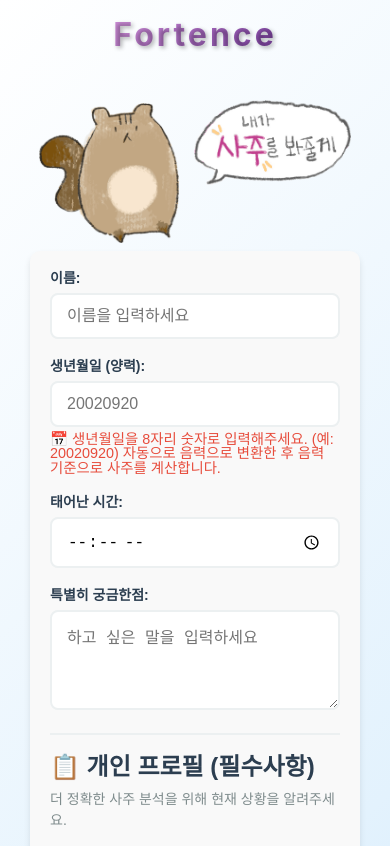
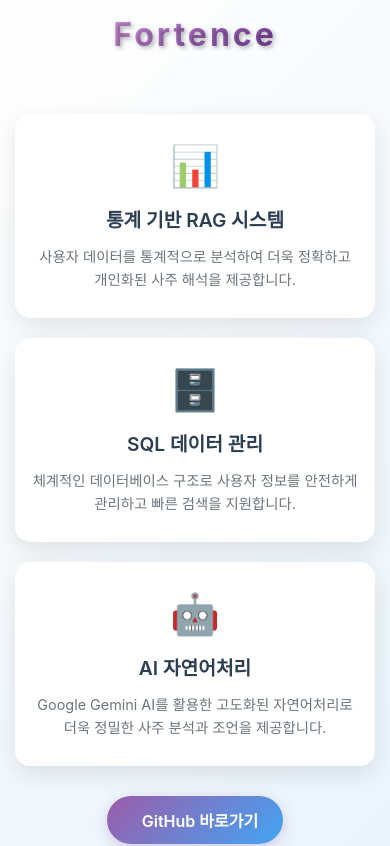
Before and after one commit to uuyeong/Fortence, a React (Create React App) app in the folder frontend/: page / in a window 390 px wide. Shown: the top 846 px of the page. Built offline with nearby package versions, Linux system fonts and the light colour scheme; no server answers.

Commit message:
프로젝트 설명 추가

```diff
--- a/frontend/src/App.css
+++ b/frontend/src/App.css
@@ -105,6 +105,100 @@ html {
   box-shadow: 0 5px 20px rgba(0, 0, 0, 0.3);
 }
 
+/* 프로젝트 소개 섹션 스타일 */
+.project-intro {
+  width: 100%;
+  background: transparent;
+  padding: 40px 20px;
+  margin-bottom: 20px;
+}
+
+.intro-container {
+  max-width: 1200px;
+  margin: 0 auto;
+  text-align: center;
+}
+
+.intro-title {
+  font-size: 2rem;
+  color: #2c3e50;
+  margin-bottom: 40px;
+  font-weight: 700;
+  text-shadow: 2px 2px 8px rgba(255, 255, 255, 0.8);
+}
+
+.features-grid {
+  display: grid;
+  grid-template-columns: repeat(auto-fit, minmax(300px, 1fr));
+  gap: 30px;
+  margin-bottom: 40px;
+}
+
+.feature-card {
+  background: white;
+  padding: 30px 20px;
+  border-radius: 15px;
+  box-shadow: 0 8px 25px rgba(0, 0, 0, 0.1);
+  transition: transform 0.3s ease, box-shadow 0.3s ease;
+  border: 2px solid transparent;
+}
+
+.feature-card:hover {
+  transform: translateY(-5px);
+  box-shadow: 0 15px 35px rgba(0, 0, 0, 0.15);
+  border-color: #9c5ca9;
+}
+
+.feature-icon {
+  font-size: 3rem;
+  margin-bottom: 20px;
+  display: block;
+}
+
+.feature-card h3 {
+  color: #2c3e50;
+  font-size: 1.4rem;
+  margin-bottom: 15px;
+  font-weight: 600;
+}
+
+.feature-card p {
+  color: #6c757d;
+  font-size: 1rem;
+  line-height: 1.6;
+  margin: 0;
+}
+
+.github-link {
+  margin-top: 30px;
+}
+
+.github-btn {
+  display: inline-flex;
+  align-items: center;
+  gap: 10px;
+  background: linear-gradient(135deg, #9c5ca9 0%, #42a5f5 100%);
+  color: white;
+  text-decoration: none;
+  padding: 15px 30px;
+  border-radius: 50px;
+  font-size: 1.1rem;
+  font-weight: 600;
+  transition: all 0.3s ease;
+  box-shadow: 0 4px 15px rgba(156, 92, 169, 0.3);
+}
+
+.github-btn:hover {
+  transform: translateY(-2px);
+  box-shadow: 0 8px 25px rgba(156, 92, 169, 0.4);
+  color: white;
+  text-decoration: none;
+}
+
+.github-icon {
+  font-size: 1.2rem;
+}
+
 .app-content {
   max-width: 1200px;
   margin: 0 auto;
@@ -172,4 +266,43 @@ html {
   .tab-navigation {
     gap: 5px;
   }
+
+  /* 프로젝트 소개 섹션 모바일 스타일 */
+  .project-intro {
+    padding: 30px 15px;
+  }
+
+  .intro-title {
+    font-size: 1.6rem;
+    margin-bottom: 30px;
+  }
+
+  .features-grid {
+    grid-template-columns: 1fr;
+    gap: 20px;
+    margin-bottom: 30px;
+  }
+
+  .feature-card {
+    padding: 25px 15px;
+  }
+
+  .feature-icon {
+    font-size: 2.5rem;
+    margin-bottom: 15px;
+  }
+
+  .feature-card h3 {
+    font-size: 1.2rem;
+    margin-bottom: 12px;
+  }
+
+  .feature-card p {
+    font-size: 0.9rem;
+  }
+
+  .github-btn {
+    padding: 12px 25px;
+    font-size: 1rem;
+  }
 }
--- a/frontend/src/App.tsx
+++ b/frontend/src/App.tsx
@@ -37,6 +37,37 @@ function App() {
         )}
       </div>
 
+      {/* 프로젝트 소개 섹션 */}
+      {!showFortune && (
+        <div className="project-intro">
+          <div className="intro-container">
+            <div className="features-grid">
+              <div className="feature-card">
+                <div className="feature-icon">📊</div>
+                <h3>통계 기반 RAG 시스템</h3>
+                <p>사용자 데이터를 통계적으로 분석하여 더욱 정확하고 개인화된 사주 해석을 제공합니다.</p>
+              </div>
+              <div className="feature-card">
+                <div className="feature-icon">🗄️</div>
+                <h3>SQL 데이터 관리</h3>
+                <p>체계적인 데이터베이스 구조로 사용자 정보를 안전하게 관리하고 빠른 검색을 지원합니다.</p>
+              </div>
+              <div className="feature-card">
+                <div className="feature-icon">🤖</div>
+                <h3>AI 자연어처리</h3>
+                <p>Google Gemini AI를 활용한 고도화된 자연어처리로 더욱 정밀한 사주 분석과 조언을 제공합니다.</p>
+              </div>
+            </div>
+            <div className="github-link">
+              <a href="https://github.com/uuyeong/Fortence" target="_blank" rel="noopener noreferrer" className="github-btn">
+                <span className="github-icon"></span>
+                GitHub 바로가기
+              </a>
+            </div>
+          </div>
+        </div>
+      )}
+
       <div className="app-content">
         {!showFortune ? (
           <UserInfoForm onUserSubmit={handleUserSubmit} />
--- a/frontend/src/components/UserInfoForm.tsx
+++ b/frontend/src/components/UserInfoForm.tsx
@@ -243,7 +243,7 @@ const UserInfoForm: React.FC<UserInfoFormProps> = ({ onUserSubmit }) => {
 
         {/* 프로필 정보 섹션 */}
         <div className="profile-section">
-          <h2>📋 개인 프로필 (필수사항)</h2>
+          <h2>개인 프로필 (필수사항)</h2>
           <p className="profile-description">
             더 정확한 사주 분석을 위해 현재 상황을 알려주세요.
           </p>
```
